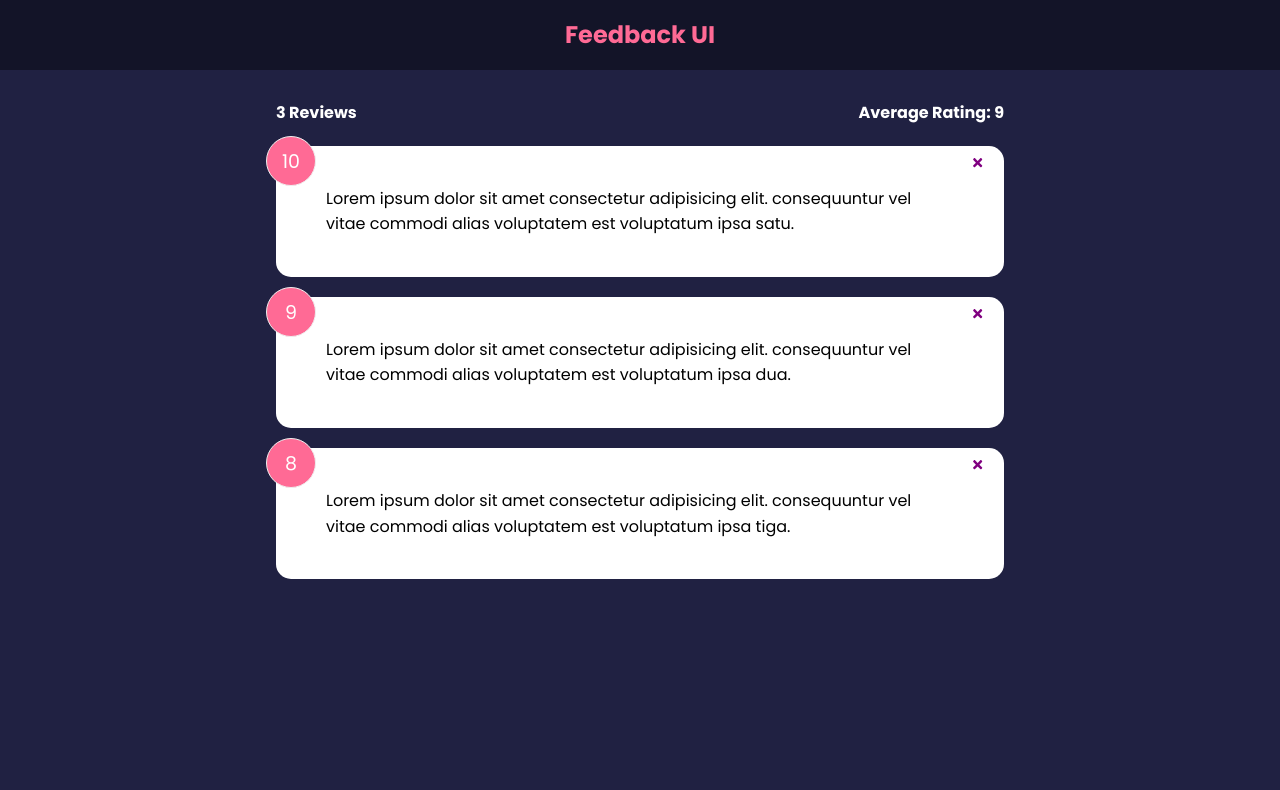
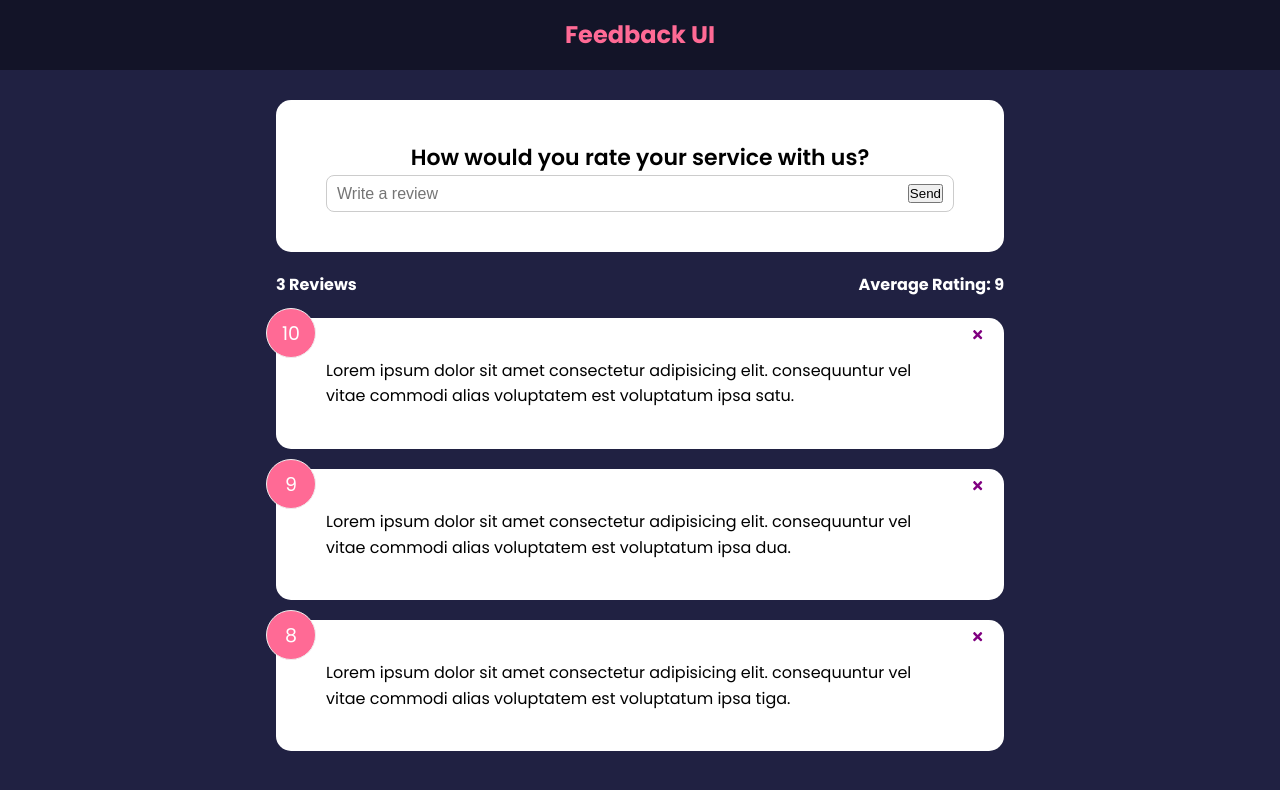
Before and after one commit to yudhaph0300/feedback-app, a React (Create React App) app: page / in a window 1280 px wide. Shown: the top 790 px of the page. Built offline with nearby package versions, Linux system fonts and the light colour scheme.

Commit message:
React Video - Form Input & State

```diff
--- a/src/App.js
+++ b/src/App.js
@@ -1,6 +1,7 @@
 import { useState } from "react";
 import FeedbackList from "./components/FeedbackList";
 import FeedbackStats from "./components/FeedbackStats";
+import FeedbackForm from "./components/FeedbackForm";
 import Header from "./components/Header";
 import FeedbackData from "./data/FeedbackData";
 
@@ -16,6 +17,7 @@
     <>
       <Header />
       <div className="container">
+        <FeedbackForm />
         <FeedbackStats feedback={feedback} />
         <FeedbackList feedback={feedback} handleDelete={deleteFeedback} />
       </div>
--- /dev/null
+++ b/src/components/FeedbackForm.jsx
@@ -0,0 +1,32 @@
+import { useState } from "react"
+import Card from "./shared/Card"
+
+function FeedbackForm() {
+
+   const [text, setText] = useState('');
+   const handleTextChange = (e) => {
+      setText(e.target.value)
+   }
+
+
+
+  return (
+    <Card>
+      <form action="">
+         <h2>How would you rate your service with us?</h2>
+         {/* @todo - rating select component */}
+         <div className="input-group">
+            <input
+               onChange={handleTextChange}
+               type="text"
+               placeholder="Write a review"
+               value={text}
+            />
+            <button type="submit">Send</button>
+         </div>
+      </form>
+    </Card>
+  )
+}
+
+export default FeedbackForm
```
